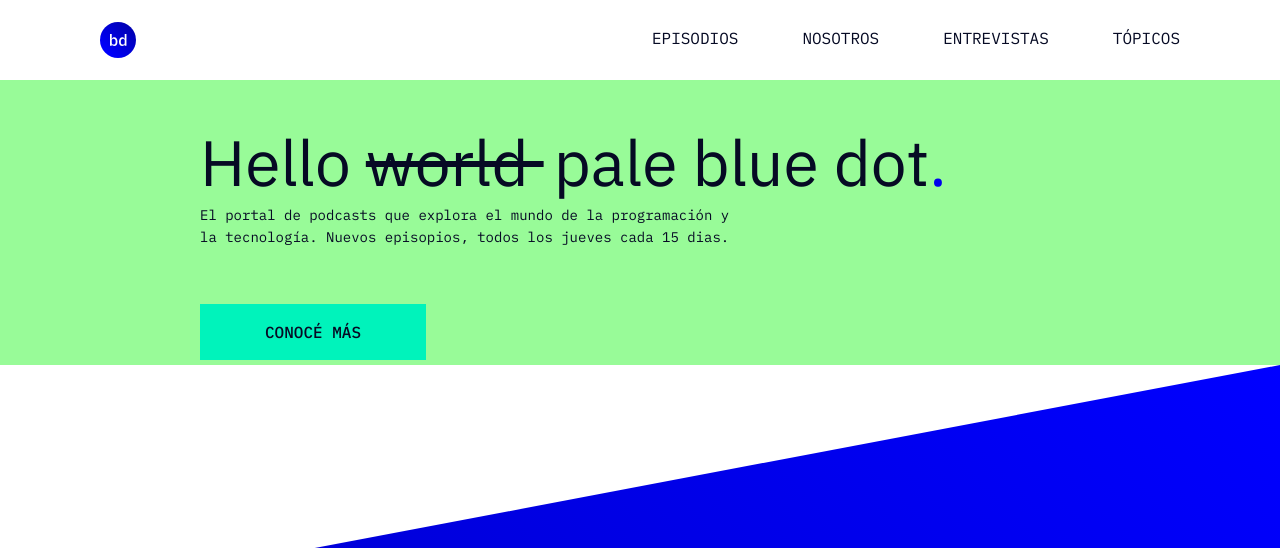
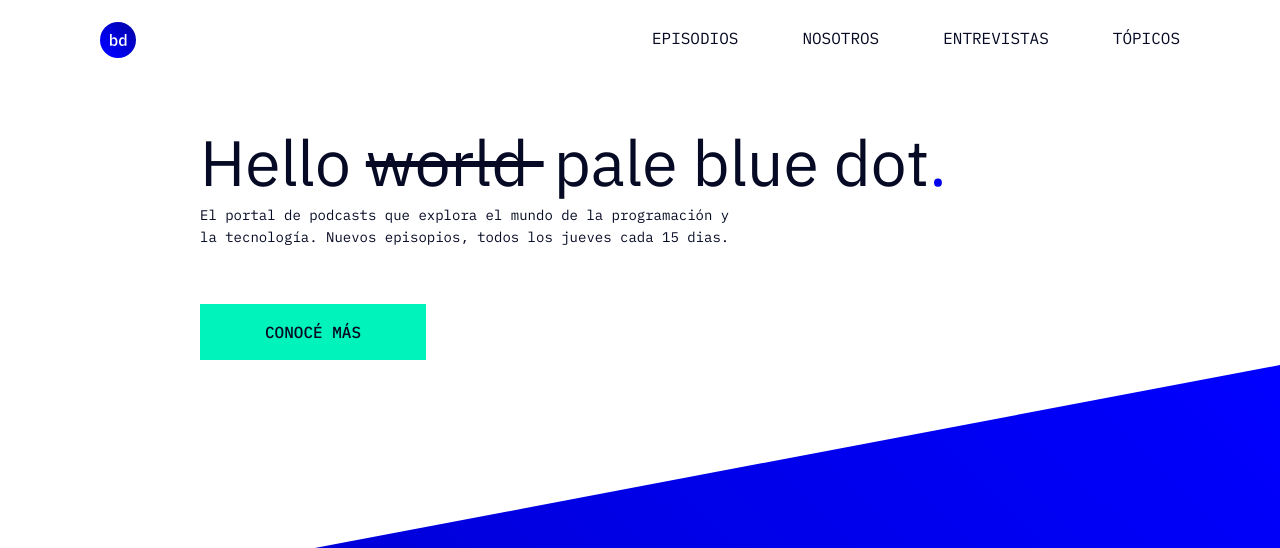
Before and after one commit to antonidlr/podcast_antonidlr, a plain HTML site: page index.html in a window 1280 px wide. Shown: the top 548 px of the page. Drawn offline with Linux system fonts and the light colour scheme.

Commit message:
style delete from heading testing

```diff
--- a/index.html
+++ b/index.html
@@ -8,11 +8,7 @@
     <script src="https://kit.fontawesome.com/f896a62699.js" crossorigin="anonymous"></script>
 
     <title>Podcast Antonidlr</title>
-    <style>
-        #episodios {
-            background-color: palegreen;
-        }
-    </style>
+
 </head>
 <body>
     <header>
```
